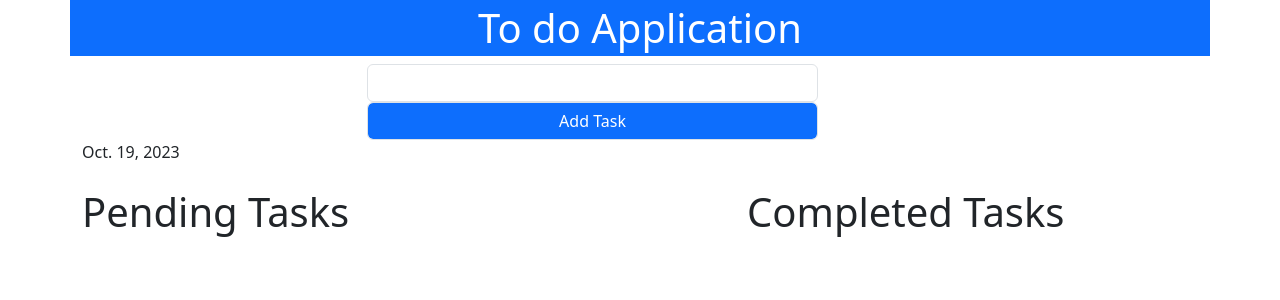
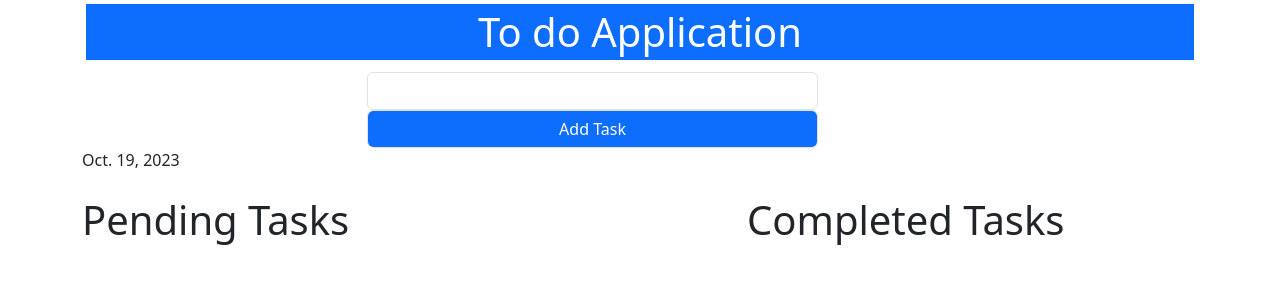
Before and after one commit to Sahulinkan7/todo-list, a Django app: page / in a window 1280 px wide. Shown: the top 300 px of the page. Run offline with Django 4.2, Linux system fonts and the light colour scheme; data that the repository does not hold is empty; some libraries are stand-ins or nearby versions.

Commit message:
small update

```diff
--- a/todoapp/templates/todoapp/base.html
+++ b/todoapp/templates/todoapp/base.html
@@ -11,7 +11,7 @@
 </head>
 <body>
     <div class="container">
-        <div class="row">
+        <div class="row m-1">
             <h1 class="text-center bg-primary p-1 text-white"> To do Application </h1>
         </div>
         {% block content %}
```
